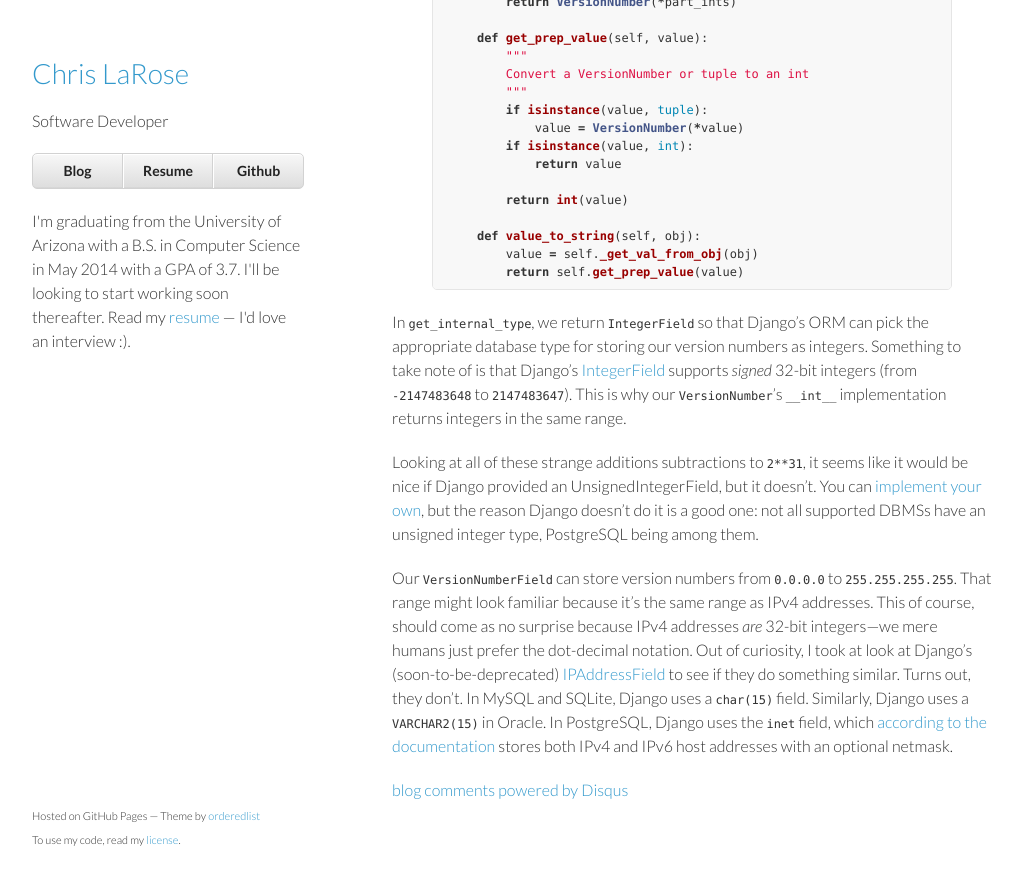
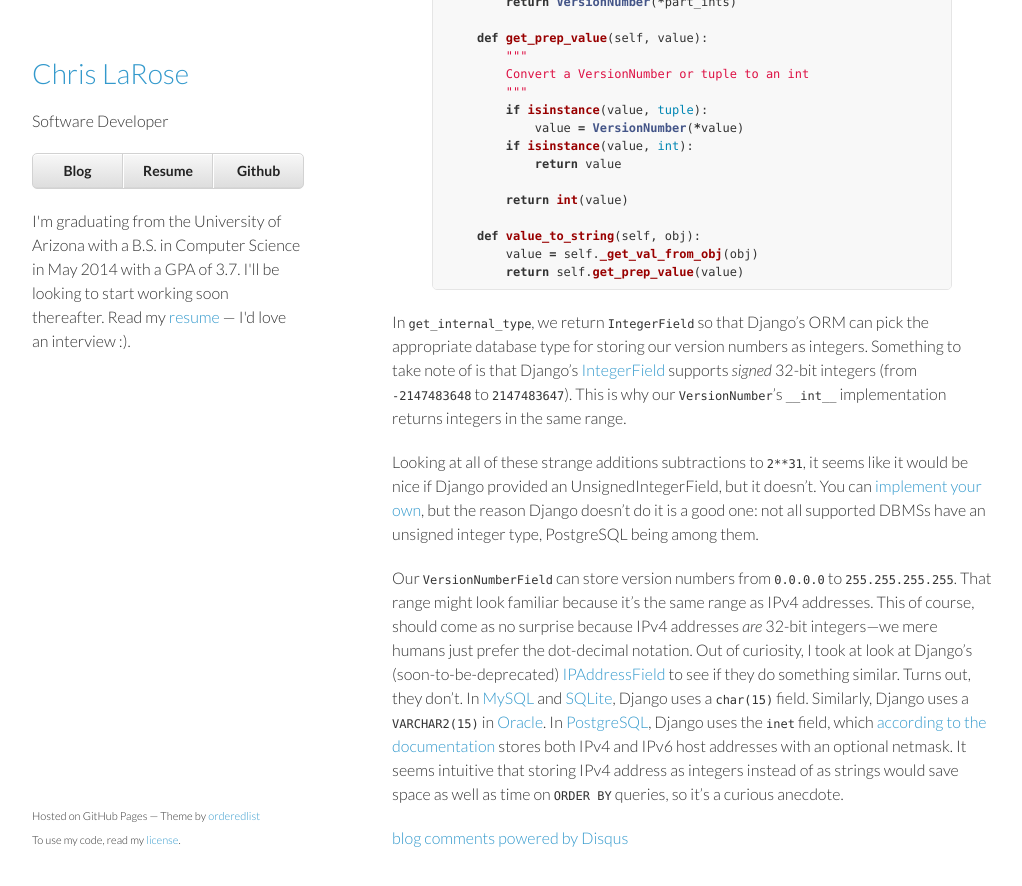
Before and after one commit to cjlarose/cjlarose.github.io, a Jekyll site: the page built from _posts/2014-01-14-django-custom-field-version-number.md, in a window 1280 px wide and 900 px high, scrolled down 1878 px. Shown: the top 886 px of the window, without its empty margins (128-1150 px from the left). Built offline with Jekyll 4.4.1, drawn with Linux system fonts in a browser that asks for light colours; comment, search, counter and statistics services are not loaded; before the commit the page ends 2730 px from its top, so only the background shows below that; some of the changed text lies outside the part shown.

Commit message:
Spelling

```diff
--- a/_posts/2014-01-14-django-custom-field-version-number.md
+++ b/_posts/2014-01-14-django-custom-field-version-number.md
@@ -89,8 +89,17 @@
         return self.get_prep_value(value)
 {% endhighlight %}
 
-In `get_internal_type`, we return `IntegerField` so that Django's ORM can pick the appropriate database type for storing our version numbers as integers. Something to take note of is that Django's [IntegerField](https://docs.djangoproject.com/en/1.6/ref/models/fields/#integerfield) supports *signed* 32-bit integers (from `-2147483648` to `2147483647`). This is why our `VersionNumber`'s `__int__` implementation returns integers in the same range.
+In `get_internal_type`, we return `IntegerField` so that Django's ORM can pick the appropriate database type for storing our version numbers as integers. Something to take note of is that Django's [IntegerField][1] supports *signed* 32-bit integers (from `-2147483648` to `2147483647`). This is why our `VersionNumber`'s `__int__` implementation returns integers in the same range.
 
-Looking at all of these strange additions subtractions to `2**31`, it seems like it would be nice if Django provided an UnsignedIntegerField, but it doesn't. You can [implement your own](http://stackoverflow.com/a/10678167/1231384), but the reason Django doesn't do it is a good one: not all supported DBMSs have an unsigned integer type, PostgreSQL being among them.
+Looking at all of these strange additions subtractions to `2**31`, it seems like it would be nice if Django provided an UnsignedIntegerField, but it doesn't. You can [implement your own][2], but the reason Django doesn't do it is a good one: not all supported DBMSs have an unsigned integer type, PostgreSQL being among them.
 
-Our `VersionNumberField` can store version numbers from `0.0.0.0` to `255.255.255.255`. That range might look familiar because it's the same range as IPv4 addresses. This of course, should come as no surprise because IPv4 addresses *are* 32-bit integers&mdash;we mere humans just prefer the dot-decimal notation. Out of curiosity, I took at look at Django's (soon-to-be-deprecated) [IPAddressField](https://docs.djangoproject.com/en/1.6/ref/models/fields/#django.db.models.IntegerField) to see if they do something similar. Turns out, they don't. In MySQL and SQLite, Django uses a `char(15)` field. Similarly, Django uses a `VARCHAR2(15)` in Oracle. In PostgreSQL, Django uses the `inet` field, which [according to the documentation](http://www.postgresql.org/docs/8.2/static/datatype-net-types.html) stores both IPv4 and IPv6 host addresses with an optional netmask.
+Our `VersionNumberField` can store version numbers from `0.0.0.0` to `255.255.255.255`. That range might look familiar because it's the same range as IPv4 addresses. This of course, should come as no surprise because IPv4 addresses *are* 32-bit integers&mdash;we mere humans just prefer the dot-decimal notation. Out of curiosity, I took at look at Django's (soon-to-be-deprecated) [IPAddressField][3] to see if they do something similar. Turns out, they don't. In [MySQL][7] and [SQLite][8], Django uses a `char(15)` field. Similarly, Django uses a `VARCHAR2(15)` in [Oracle][6]. In [PostgreSQL][5], Django uses the `inet` field, which [according to the documentation][4] stores both IPv4 and IPv6 host addresses with an optional netmask. It seems intuitive that storing IPv4 address as integers instead of as strings would save space as well as time on `ORDER BY` queries, so it's a curious anecdote.
+
+[1]: https://docs.djangoproject.com/en/1.6/ref/models/fields/#integerfield
+[2]: http://stackoverflow.com/a/10678167/1231384
+[3]: https://docs.djangoproject.com/en/1.6/ref/models/fields/#ipaddressfield
+[4]: http://www.postgresql.org/docs/8.2/static/datatype-net-types.html
+[5]: https://github.com/django/django/blob/3bc0d46a840f17dce561daca8a6b8690b2cf5d0a/django/db/backends/postgresql_psycopg2/creation.py#L24
+[6]: https://github.com/django/django/blob/3bc0d46a840f17dce561daca8a6b8690b2cf5d0a/django/db/backends/oracle/creation.py#L36
+[7]: https://github.com/django/django/blob/3bc0d46a840f17dce561daca8a6b8690b2cf5d0a/django/db/backends/mysql/creation.py#L23
+[8]: https://github.com/django/django/blob/3bc0d46a840f17dce561daca8a6b8690b2cf5d0a/django/db/backends/sqlite3/creation.py#L26
```
Also changed, not shown: other parts of _posts/2014-01-14-django-custom-field-version-number.md (+1 -1 lines).
